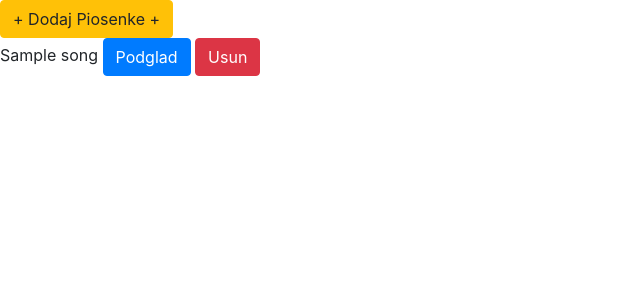
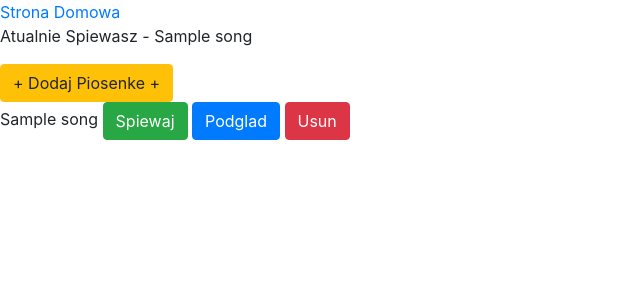
Before and after one commit to zwiktor/Spiewamy, a Django app: page /dashboard/ in a window 1280 px wide. Shown: the top 300 px of the page, without its empty margins (0-640 px from the left). Run offline with Django 3.2, Linux system fonts and the light colour scheme; a user stored in the database is signed in; tables that the repository leaves empty hold one stand-in row (values such as "Sample post"); some libraries are stand-ins or nearby versions.

Commit message:
Najważniejsza funkcjonalność działa, poprawa __str__ modelu SingRoom

```diff
--- a/Spiewamy/songs/models.py
+++ b/Spiewamy/songs/models.py
@@ -60,6 +60,6 @@ class SingRoom(models.Model):
 
     def __str__(self):
         if self.song:
-            return f'{self.user.username}, {self.song.title}'
+            return f'{self.song.title}'
         else:
-            return self.user.username
+            return 'Pusty pokój'
--- a/Spiewamy/songs/urls.py
+++ b/Spiewamy/songs/urls.py
@@ -1,11 +1,11 @@
 from django.urls import path
-from .views import singroom_view, home_view, dashboard_view, view_song, edit_song, remove_song, add_song
+from .views import singroom_view, home_view, dashboard_view, view_song, edit_song, remove_song, add_song, set_song
 
 urlpatterns = [
-    path('', home_view),
+    path('', home_view, name='home'),
     path('sing/<str:username>/', singroom_view),
     path('dashboard/', dashboard_view, name='dashboard'),
-
+    path('song/set/<int:id>', set_song, name='setSong'),
     # CRUD dla użytkowników
     path('song/add', add_song, name='addSong'),
     path('song/<int:id>', view_song, name='viewSong'),
--- a/Spiewamy/songs/views.py
+++ b/Spiewamy/songs/views.py
@@ -22,10 +22,10 @@ def home_view(request, *args, **kwargs):
 def singroom_view(request, username,  *args, **kwargs):
     user_id = User.objects.get(username=username).id
 
-    songroom = SingRoom.objects.get(user_id=user_id)
-    if not songroom.song:
+    singroom = SingRoom.objects.get(user_id=user_id)
+    if not singroom.song:
         raise Http404('Uzytkownik nie spiewa')
-    song = Song.objects.get(id=songroom.song_id)
+    song = Song.objects.get(id=singroom.song_id)
     return render(request, 'singroom.html', context={'song': song})
 
 ## CRUD do obslugiwania piosenek przez uzytkownika
@@ -35,9 +35,21 @@ def singroom_view(request, username,  *args, **kwargs):
 def dashboard_view(request,  *args, **kwargs):
     if request.method == 'GET':
         username = get_user(request)
+        singroom = SingRoom.objects.get(user=username)
         songs = Song.objects.filter(owner=username)
-        context = {'songs' : songs}
-    return render(request, 'dashboard.html', context)
+        context = {'songs' : songs, 'singroom': singroom}
+        return render(request, 'dashboard.html', context)
+
+
+@login_required(login_url='/account/login')
+def set_song(request, id, *args, **kwargs):
+    if request.method == 'GET':
+        user = get_user(request)
+        song = Song.objects.get(id=id)
+        singroom = SingRoom.objects.get(user=user)
+        singroom.song = song
+        singroom.save()
+        return redirect('dashboard')
 
 
 @login_required(login_url='/account/login')
--- a/Spiewamy/templates/dashboard.html
+++ b/Spiewamy/templates/dashboard.html
@@ -1,9 +1,12 @@
 {% extends 'base.html' %}
 
 {% block content %}
+    <a href="{% url 'home' %}">Strona Domowa</a>
+    <p>Atualnie Spiewasz - {{ singroom }}</p>
     <a class="btn btn-warning" href="{% url 'addSong' %}">+ Dodaj Piosenke +</a>
     {% for song in songs %}
         <p>{{ song.title }}
+            <a class="btn btn-success" href="{% url 'setSong' song.id%}">Spiewaj</a>
             <a class="btn btn-primary" href="{% url 'viewSong' song.id%}">Podglad</a>
 {#                  do podania argumentów możnap odać kolejny parametr w url (django template)                                                    #}
             <a class="btn btn-danger" href="{% url 'removeSong' song.id%}">Usun</a>
@@ -12,4 +15,4 @@
 
 
 
-{% endblock %}
+{% endblock %}s
--- a/Spiewamy/templates/song.html
+++ b/Spiewamy/templates/song.html
@@ -1,6 +1,7 @@
 {%  extends 'base.html' %}
 
 {% block content %}
+    <a href="{% url 'dashboard' %}">Dashboard</a>
     <a class="btn btn-warning" href="{% url 'editSong' song.id%}">Edytuj</a>
     {{ song.title }}
     {{ song.text }}
```
